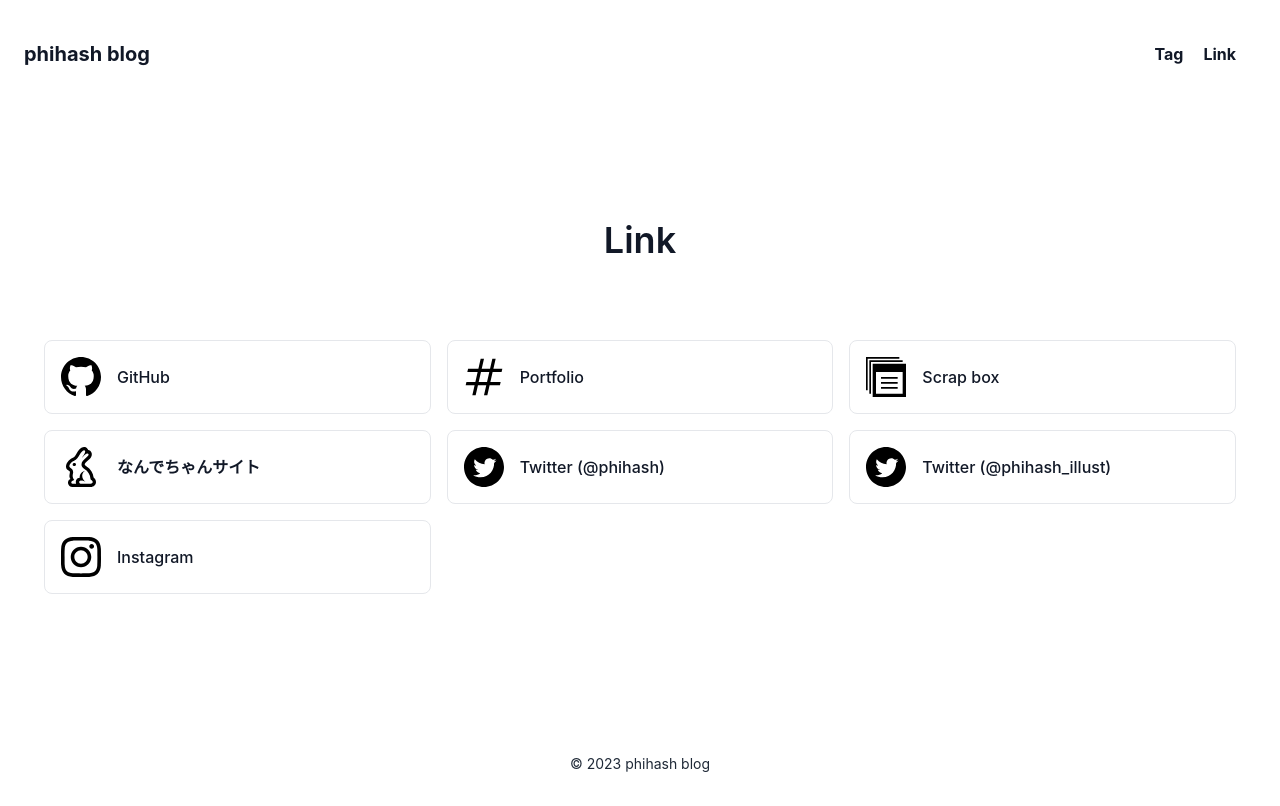
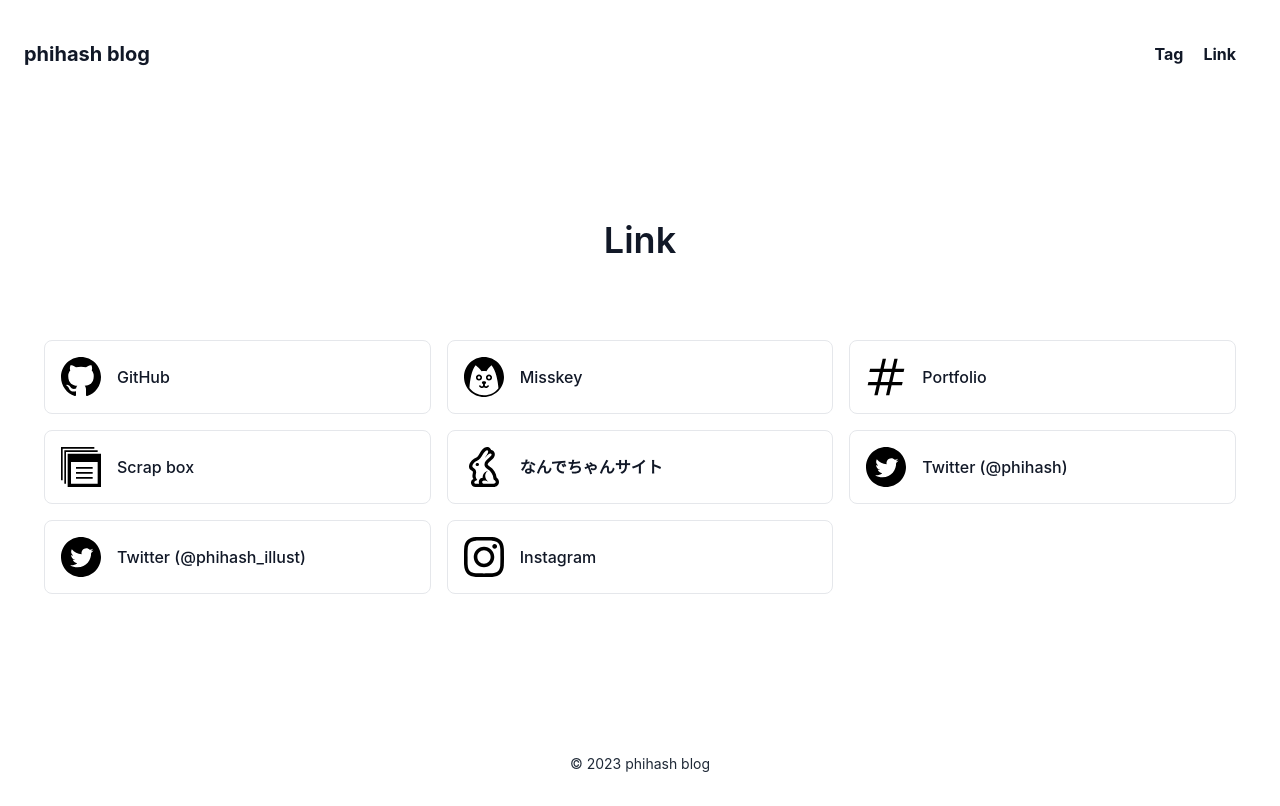
Before and after one commit to phihash/Blog, a Next.js app: page /link in a window 1280 px wide. Built offline with nearby package versions, Linux system fonts and the light colour scheme.

Commit message:
misskeyリンク追加

```diff
--- a/pages/link.js
+++ b/pages/link.js
@@ -28,6 +28,19 @@ export default function Profile() {
         </div>
       </a>
     </div>
+    <div class="p-2 lg:w-1/3 md:w-1/2 w-full">
+        <a href="https://misskey.io/@phihash" target="_blank" rel="noopener noreferrer">
+        <div class="h-full flex items-center border-gray-200 border p-4 rounded-lg">
+        <svg width="40" height="40" xmlns="http://www.w3.org/2000/svg" fill-rule="evenodd" clip-rule="evenodd" viewBox="0 0 24 24"><path d="M14.003 17.23c-.178.247-1.456.922-1.462-.396v-.464c.43-.208.731-.634.731-1.015 0-.526-.571-.762-1.272-.762-.701 0-1.271.236-1.271.762 0 .377.294.796.717 1.007v.472c-.008 1.227-1.18.829-1.392.453-.404-.716-1.249-.153-.94.423.29.541 1.001.918 1.73.918.446 0 .848-.146 1.149-.416.302.27.703.416 1.15.416.727 0 1.439-.377 1.729-.918.316-.584-.417-1.105-.869-.48zm.997-5.73c-.459 0-.833.374-.833.834 0 .459.374.833.833.833.459 0 .833-.374.833-.833 0-.46-.374-.834-.833-.834zm0 2.667c-1.011 0-1.833-.823-1.833-1.833 0-1.012.822-1.834 1.833-1.834 1.011 0 1.833.822 1.833 1.834 0 1.01-.822 1.833-1.833 1.833zm-6-2.667c-.459 0-.833.374-.833.834 0 .459.374.833.833.833.46 0 .834-.374.834-.833 0-.46-.374-.834-.834-.834zm0 2.667c-1.011 0-1.833-.823-1.833-1.833 0-1.012.822-1.834 1.833-1.834 1.011 0 1.834.822 1.834 1.834 0 1.01-.823 1.833-1.834 1.833zm1.545-5.66c.772-.195 2.101-.198 2.909 0 .977-1.478 1.643-2.298 3.03-3.507 2.7 3.301 3.762 9.095 4.196 13.732-2.015 2.591-5.152 4.268-8.68 4.268-3.56 0-6.721-1.708-8.733-4.339.347-4.718 1.237-10.618 3.733-13.661 1.469 1.16 2.426 2.15 3.545 3.507zm1.455-8.507c-6.623 0-12 5.376-12 12 0 6.623 5.377 12 12 12s12-5.377 12-12c0-6.624-5.377-12-12-12z"/></svg>
+          {/* <img alt="team" class="w-16 h-16 bg-gray-100 object-cover object-center flex-shrink-0 rounded-full mr-4" src="https://dummyimage.com/80x80"/> */}
+          <div class="flex-grow ml-4">
+            <h2 class="text-gray-900 title-font font-medium">Misskey</h2>
+            {/* <p class="text-gray-500">UI Designer</p> */}
+          </div>
+        </div>
+        </a>
+      </div>
+
       <div class="p-2 lg:w-1/3 md:w-1/2 w-full">
        <a href="https://phihash.net" target="_blank" rel="noopener noreferrer">
         <div class="h-full flex items-center border-gray-200 border p-4 rounded-lg">
@@ -58,6 +71,7 @@ export default function Profile() {
         </div>
         </a>
       </div>
+
       <div class="p-2 lg:w-1/3 md:w-1/2 w-full">
         <a href="https://twitter.com/phihash" target="_blank" rel="noopener noreferrer">
 
@@ -71,6 +85,7 @@ export default function Profile() {
         </div>
         </a>
       </div>
+
       <div class="p-2 lg:w-1/3 md:w-1/2 w-full">
         <a href="https://twitter.com/phihash_illust" target="_blank" rel="noopener noreferrer">
 
```
